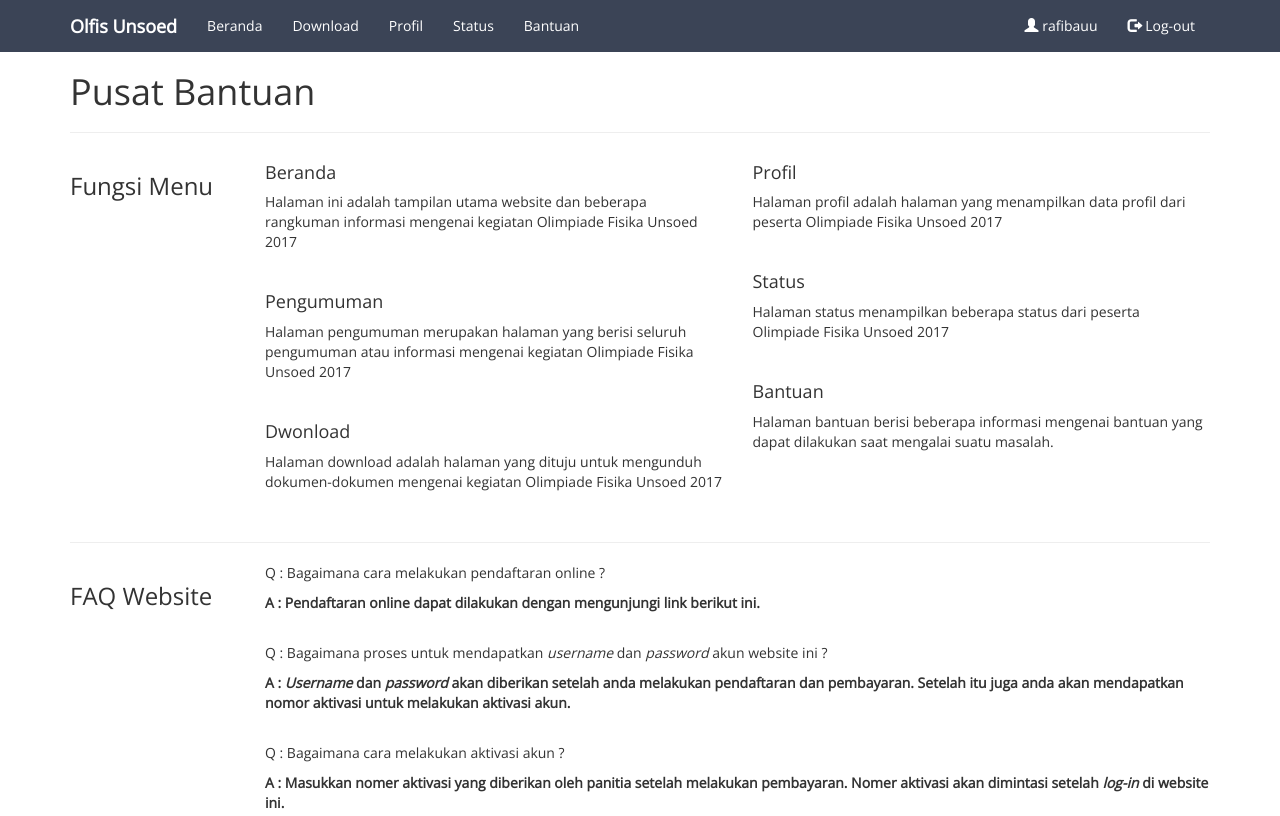
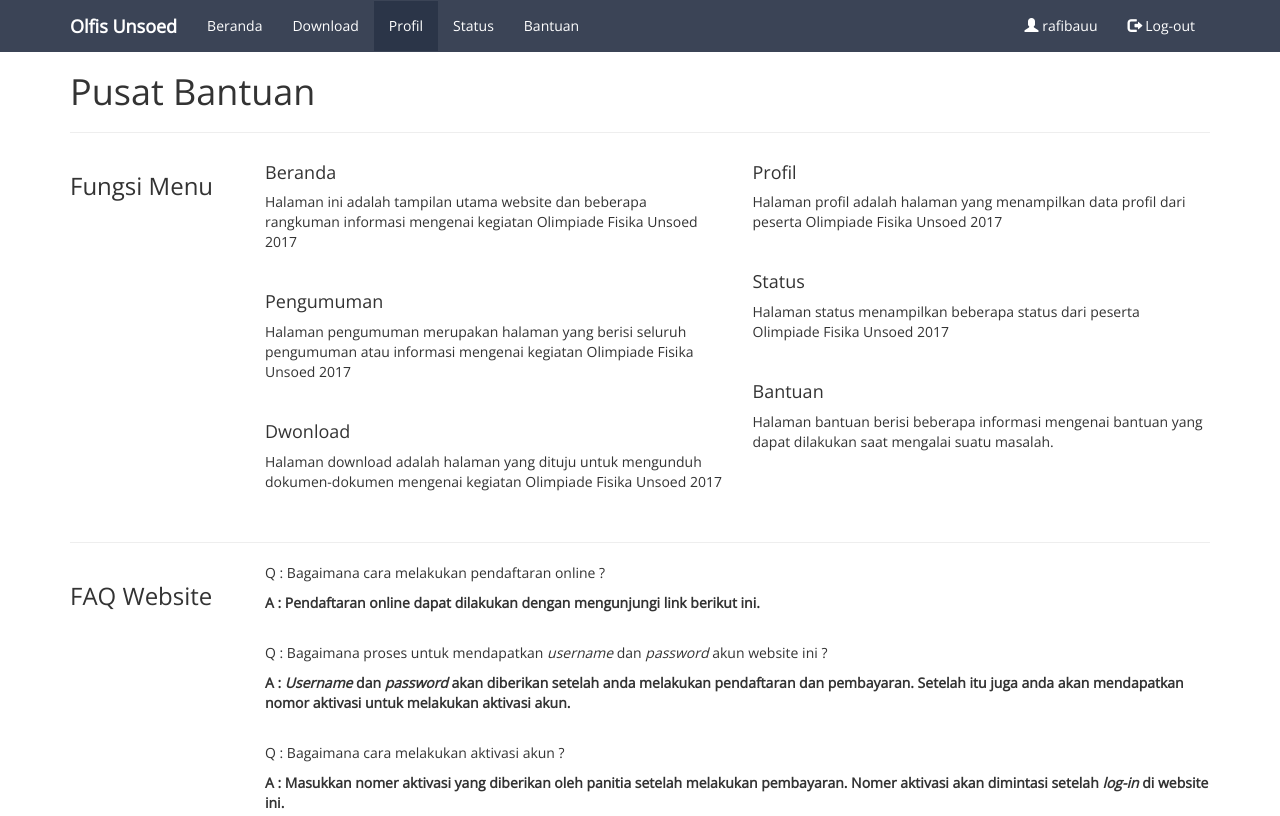
Before and after one commit to rafibauu/1-olfis, a plain HTML site: page bantuan/index.html in a window 1280 px wide. Shown: the top 816 px of the page. Drawn offline with nearby package versions, Linux system fonts and the light colour scheme.

Commit message:
Update index.html

```diff
--- a/bantuan/index.html
+++ b/bantuan/index.html
@@ -43,7 +43,7 @@
                     <ul class="nav navbar-nav">
                         <li><a href="https://rafibauu.github.io/1-olfis/index.html">Beranda <span class="sr-only">(current)</span></a></li>
                         <li><a href="https://rafibauu.github.io/1-olfis/download">Download</a></li>
-                        <li><a href="https://rafibauu.github.io/1-olfis/profil">Profil</a></li>
+                        <li class="active"><a href="https://rafibauu.github.io/1-olfis/profil">Profil</a></li>
                         <li><a href="https://rafibauu.github.io/1-olfis/status">Status</a></li>
                         <li><a href="https://rafibauu.github.io/1-olfis/bantuan">Bantuan</a></li>
                     </ul>
```
